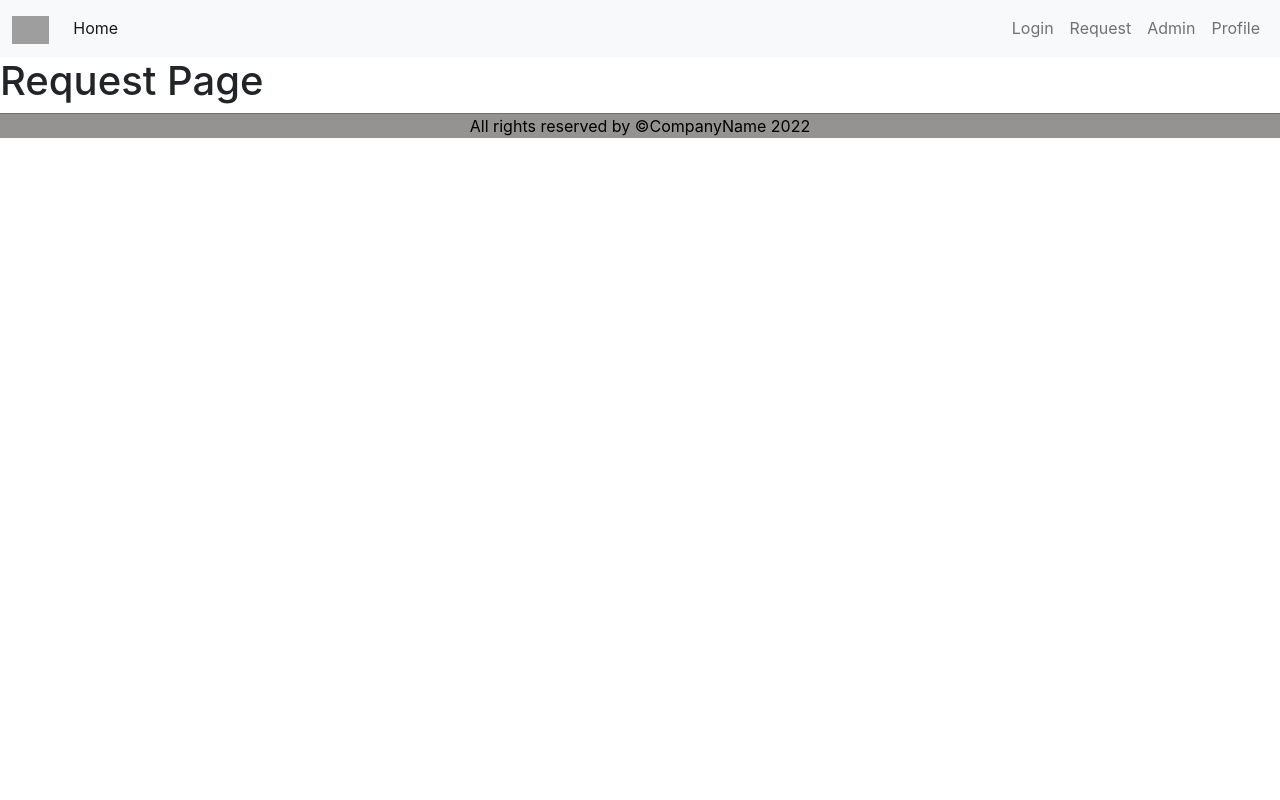
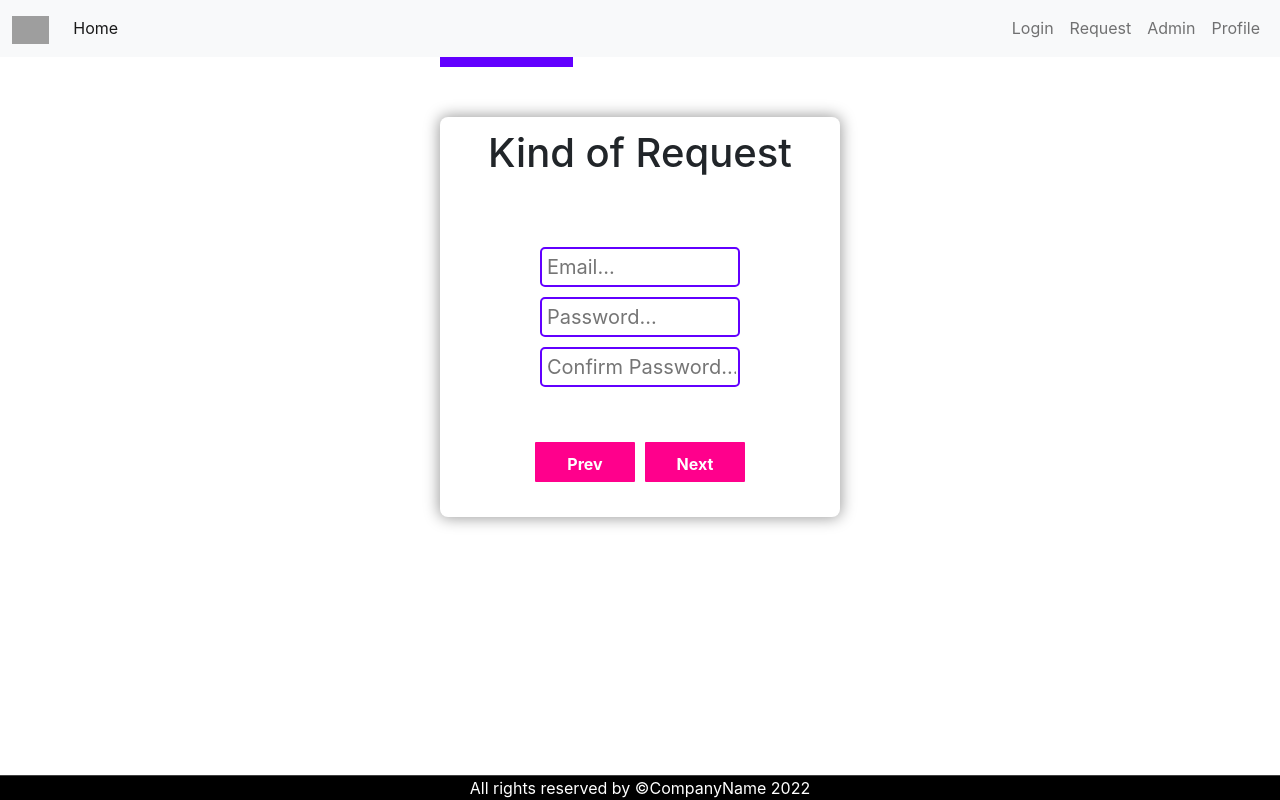
Before and after one commit to AartiKushwaha/BuddyCanSIR, a React (Create React App) app: page /request in a window 1280 px wide. Built offline with nearby package versions, Linux system fonts and the light colour scheme; grey boxes are pictures that could not be loaded.

Commit message:
request page

```diff
--- a/src/components/Footer/footer.css
+++ b/src/components/Footer/footer.css
@@ -1,18 +1,22 @@
 .footer {
   text-align: center;
-    color: rgb(0, 0, 0);
-    background-color: rgb(149, 146, 146);
+  color: rgb(255, 255, 255);
+  background-color: rgb(0, 0, 0);
   /* position: absolute;
     bottom: 0; */
+  position: fixed;
+  left: 0;
+  bottom: 0;
+  /* width: 100%; */
   padding-bottom: 0%;
   width: 100vw;
 }
 
-hr{
+hr {
   margin-top: 0%;
   margin-bottom: 0%;
 }
 
-p{
+p {
   margin-bottom: 0%;
 }
--- /dev/null
+++ b/src/pages/Request/Form.js
@@ -0,0 +1,70 @@
+import React, { useState } from "react";
+import SignUpInfo from "./SignUpInfo";
+import PersonalInfo from "./PersonalInfo";
+import OtherInfo from "./OtherInfo";
+
+function Form() {
+  const [page, setPage] = useState(0);
+  const [formData, setFormData] = useState({
+    email: "",
+    password: "",
+    confirmPassword: "",
+    firstName: "",
+    lastName: "",
+    username: "",
+    nationality: "",
+    other: "",
+  });
+
+  const FormTitles = ["Kind of Request", "Upload Documents", "Status"];
+
+  const PageDisplay = () => {
+    if (page === 0) {
+      return <SignUpInfo formData={formData} setFormData={setFormData} />;
+    } else if (page === 1) {
+      return <PersonalInfo formData={formData} setFormData={setFormData} />;
+    } else {
+      return <OtherInfo formData={formData} setFormData={setFormData} />;
+    }
+  };
+
+  return (
+    <div className="form">
+      <div className="progressbar">
+        <div
+          style={{ width: page === 0 ? "33.3%" : page === 1 ? "66.6%" : "100%" }}
+        ></div>
+      </div>
+      <div className="form-container">
+        <div className="header">
+          <h1>{FormTitles[page]}</h1>
+        </div>
+        <div className="body">{PageDisplay()}</div>
+        <div className="form-footer">
+          <button
+            disabled={page === 0}
+            onClick={() => {
+              setPage((currPage) => currPage - 1);
+            }}
+          >
+            Prev
+          </button>
+          <button
+            onClick={() => {
+              if (page === FormTitles.length - 1) {
+                alert("FORM SUBMITTED");
+                console.log(formData);
+              } else {
+                setPage((currPage) => currPage + 1);
+              }
+            }}
+          >
+            {page === FormTitles.length - 1 ? "Submit" : "Next"}
+          </button>
+        </div>
+      </div>
+    </div>
+  );
+}
+
+export default Form;
--- /dev/null
+++ b/src/pages/Request/OtherInfo.js
@@ -0,0 +1,26 @@
+import React from "react";
+
+function OtherInfo({ formData, setFormData }) {
+  return (
+    <div className="other-info-container">
+      <input
+        type="text"
+        placeholder="Nationality..."
+        value={formData.nationality}
+        onChange={(e) => {
+          setFormData({ ...formData, nationality: e.target.value });
+        }}
+      />
+      <input
+        type="text"
+        placeholder="Other..."
+        value={formData.other}
+        onChange={(e) => {
+          setFormData({ ...formData, other: e.target.value });
+        }}
+      />
+    </div>
+  );
+}
+
+export default OtherInfo;
--- /dev/null
+++ b/src/pages/Request/PersonalInfo.js
@@ -0,0 +1,34 @@
+import React from "react";
+
+function PersonalInfo({ formData, setFormData }) {
+  return (
+    <div className="personal-info-container">
+      <input
+        type="text"
+        placeholder="First Name..."
+        value={formData.firstName}
+        onChange={(e) => {
+          setFormData({ ...formData, firstName: e.target.value });
+        }}
+      />
+      <input
+        type="text"
+        placeholder="Last Name..."
+        value={formData.lastName}
+        onChange={(e) => {
+          setFormData({ ...formData, lastName: e.target.value });
+        }}
+      />
+      <input
+        type="text"
+        placeholder="Username..."
+        value={formData.username}
+        onChange={(e) => {
+          setFormData({ ...formData, username: e.target.value });
+        }}
+      />
+    </div>
+  );
+}
+
+export default PersonalInfo;
--- a/src/pages/Request/Request.jsx
+++ b/src/pages/Request/Request.jsx
@@ -2,13 +2,14 @@ import React from "react";
 import "./request.css";
 import Navigation from "../../components/Navigation/Navigation";
 import Footer from "../../components/Footer/Footer";
+import Form from "./Form";
 
 export default function Request() {
-    return(
-        <>
+    return (
+      <>
         <Navigation />
-        <h1>Request Page</h1>
+        <Form />
         <Footer />
-        </>
+      </>
     );
 }
--- /dev/null
+++ b/src/pages/Request/SignUpInfo.js
@@ -0,0 +1,34 @@
+import React from "react";
+
+function SignUpInfo({ formData, setFormData }) {
+  return (
+    <div className="sign-up-container">
+      <input
+        type="text"
+        placeholder="Email..."
+        value={formData.email}
+        onChange={(event) =>
+          setFormData({ ...formData, email: event.target.value })
+        }
+      />
+      <input
+        type="text"
+        placeholder="Password..."
+        value={formData.password}
+        onChange={(event) =>
+          setFormData({ ...formData, password: event.target.value })
+        }
+      />
+      <input
+        type="text"
+        placeholder="Confirm Password..."
+        value={formData.confirmPassword}
+        onChange={(event) =>
+          setFormData({ ...formData, confirmPassword: event.target.value })
+        }
+      />
+    </div>
+  );
+}
+
+export default SignUpInfo;
--- a/src/pages/Request/request.css
+++ b/src/pages/Request/request.css
@@ -0,0 +1,145 @@
+@import url(https://fonts.googleapis.com/css?family=Montserrat);
+
+/* .App {
+  background: rgb(255, 0, 228);
+  background: radial-gradient(
+    circle,
+    rgba(255, 0, 228, 1) 0%,
+    rgba(212, 51, 16, 1) 84%,
+    rgba(255, 0, 95, 1) 100%
+  );
+  width: 100vw;
+  height: 100vh;
+  display: grid;
+  place-items: center;
+}
+
+body {
+  margin: 0%;
+  padding: 0%;
+  font-family: montserrat, arial, verdana;
+} */
+
+.form {
+  width: 100%;
+  height: 100%;
+  display: flex;
+  flex-direction: column;
+  justify-content: center;
+  align-items: center;
+}
+
+.form-container {
+  width: 400px;
+  height: 400px;
+  background-color: white;
+  border-radius: 8px;
+  box-shadow: 0 0 15px 1px rgba(0, 0, 0, 0.4);
+  display: flex;
+  flex-direction: column;
+}
+
+.form-container .header {
+  flex: 20%;
+  display: grid;
+  place-items: center;
+}
+
+.form-container .body {
+  flex: 60%;
+}
+
+.form-container .form-footer {
+  flex: 20%;
+  display: flex;
+  justify-content: center;
+}
+
+.form-container .form-footer button {
+  border-radius: 7px;
+  width: 100px;
+  height: 40px;
+  background-color: rgb(255, 0, 140);
+  font-weight: bold;
+  color: white;
+  border: 0 none;
+  border-radius: 1px;
+  cursor: pointer;
+  padding: 10px 5px;
+  margin: 10px 5px;
+  margin: 5px;
+}
+
+.sign-up-container {
+  height: 100%;
+  width: 100%;
+  display: flex;
+  flex-direction: column;
+  justify-content: center;
+  align-items: center;
+}
+
+.sign-up-container input {
+  margin: 5px;
+  width: 200px;
+  height: 40px;
+  padding-left: 5px;
+  font-size: 20px;
+}
+
+.personal-info-container {
+  height: 100%;
+  width: 100%;
+  display: flex;
+  flex-direction: column;
+  justify-content: center;
+  align-items: center;
+}
+
+.personal-info-container input {
+  margin: 5px;
+  width: 200px;
+  height: 40px;
+  padding-left: 5px;
+  font-size: 20px;
+}
+
+/* PROGRESS BAR */
+.progressbar {
+  width: 400px;
+  height: 10px;
+  background-color: white;
+  margin-bottom: 50px;
+}
+
+.progressbar div {
+  width: 33.3%;
+  height: 100%;
+  background-color: rgb(98, 0, 255);
+}
+
+.other-info-container {
+  height: 100%;
+  width: 100%;
+  display: flex;
+  flex-direction: column;
+  justify-content: center;
+  align-items: center;
+}
+
+.other-info-container input {
+  margin: 5px;
+  width: 200px;
+  height: 40px;
+  padding-left: 5px;
+  font-size: 20px;
+}
+
+input {
+  border: 2px solid rgb(98, 0, 255);
+  border-radius: 5px;
+}
+
+input:focus {
+  border: 3px solid rgb(98, 0, 255);
+}
```
Lines whose indentation alone changed are shown as unchanged.
